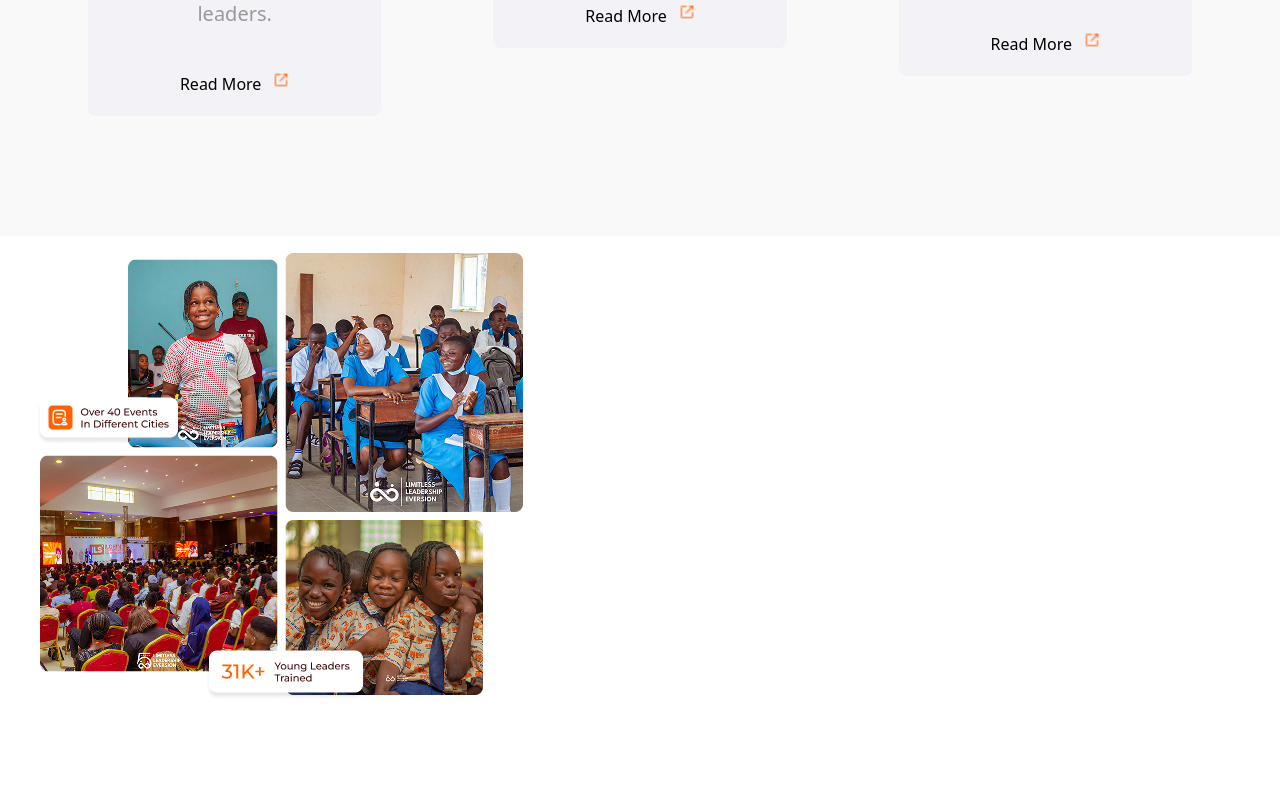
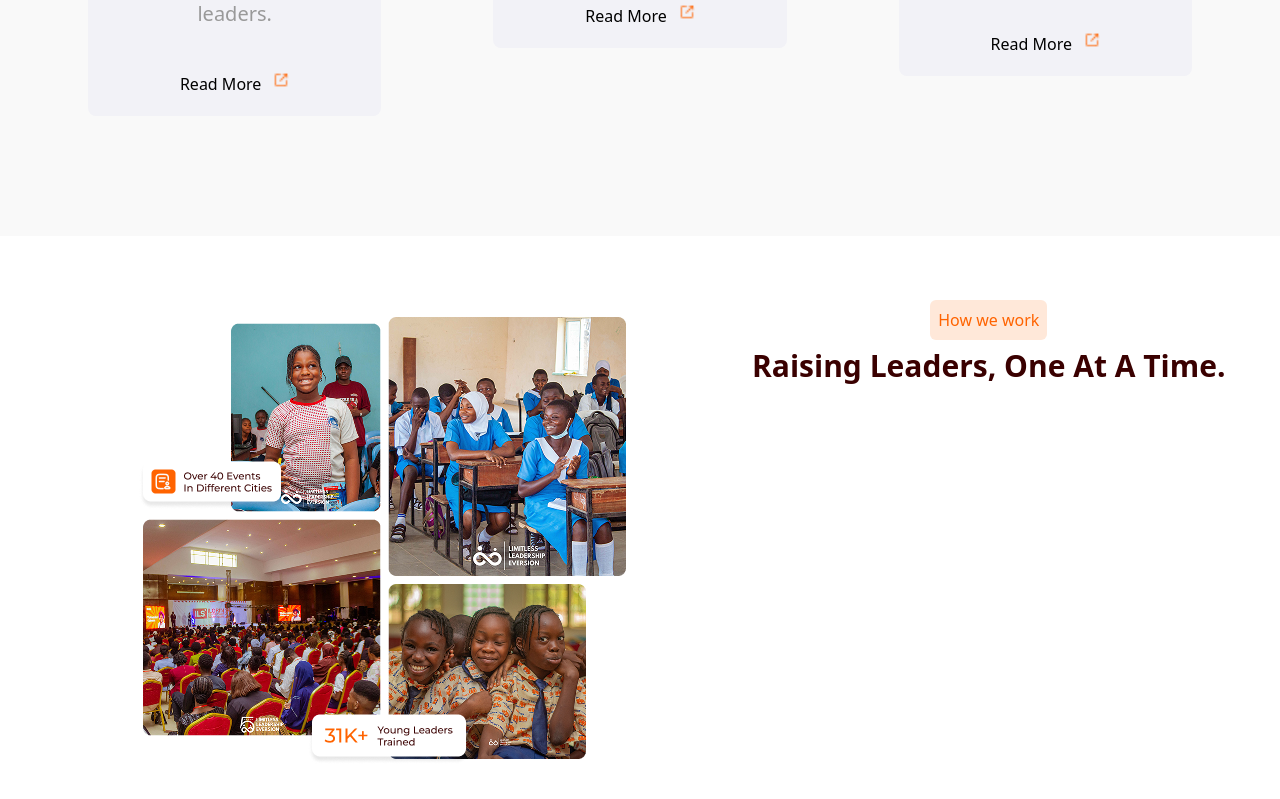
Before and after one commit to Developerfiyin/LLE-website, a React (Vite) app: page / in a window 1280 px wide. Shown: the part 2794-3593 px from the top of the page. Before the commit the page ends 3495 px from the top, so only its background shows below. Built offline with nearby package versions, Linux system fonts and the light colour scheme.

Commit message:
updated about section

```diff
--- a/src/Components/about.jsx
+++ b/src/Components/about.jsx
@@ -2,12 +2,26 @@ import React from 'react'
 import Frame26 from '../assets/Frame 26.png'
 const about = () => {
   return (
-    <div>
-      <div className='bg-white'>
+    <section className='bg-white py-16 p-4'>
+
+          <div className='flex justify-evenly '>
+          <div className='mx-12'>
          <img src={Frame26} alt="the picture template" />
+      </div>
+
+        <div className='flex flex-col'>
+       <p className='bg-[#ffe8d9] text-[#ff6300] rounded-md mx-auto p-2 mb-2'>How we work</p>
+           <h2 className='text-[#3a0000] font-bold text-3xl '>Raising Leaders, One At A Time. </h2>
+
 
       </div>
-    </div>
+          </div>
+
+
+
+
+
+    </section>
   )
 }
 
```
